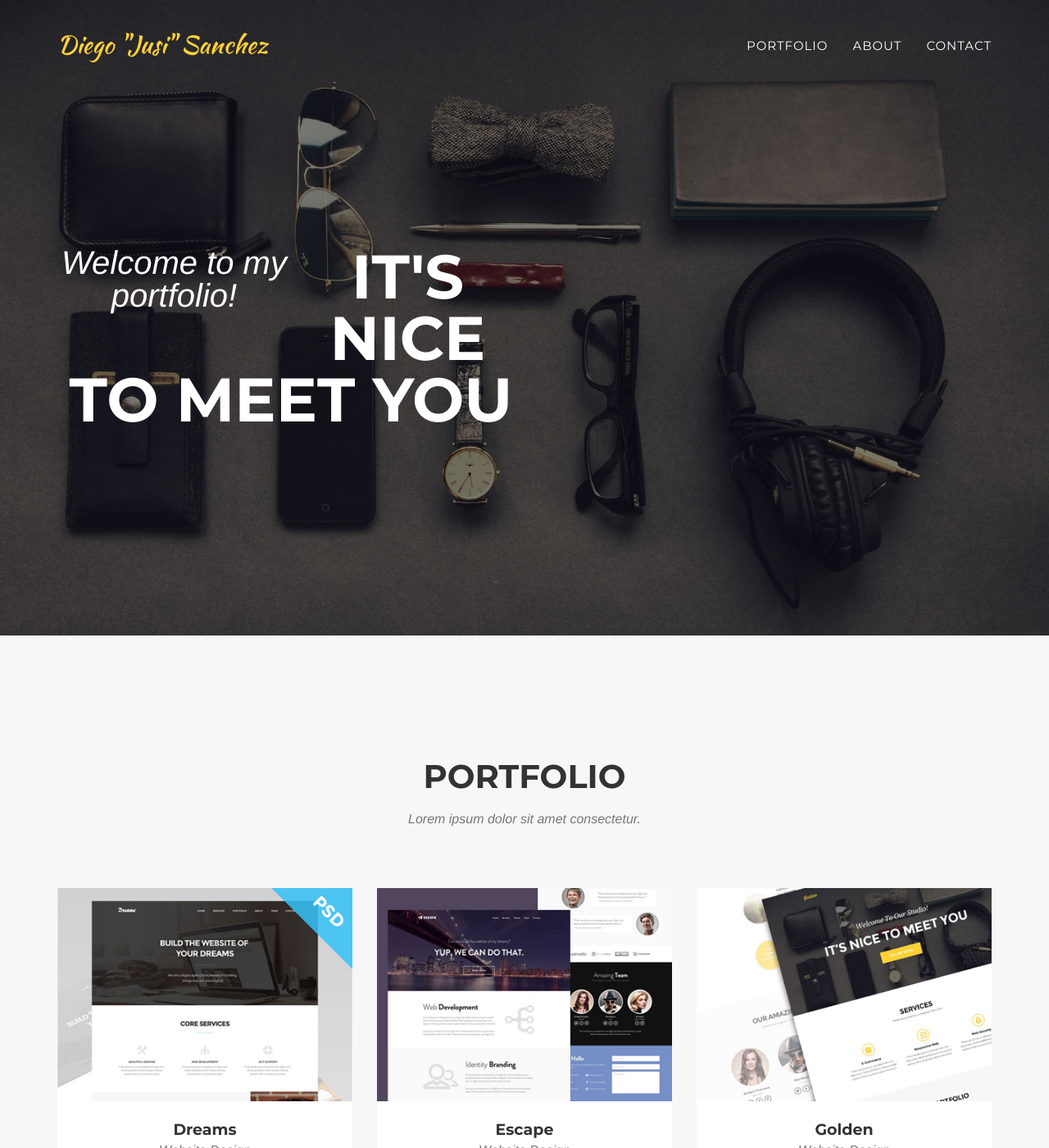
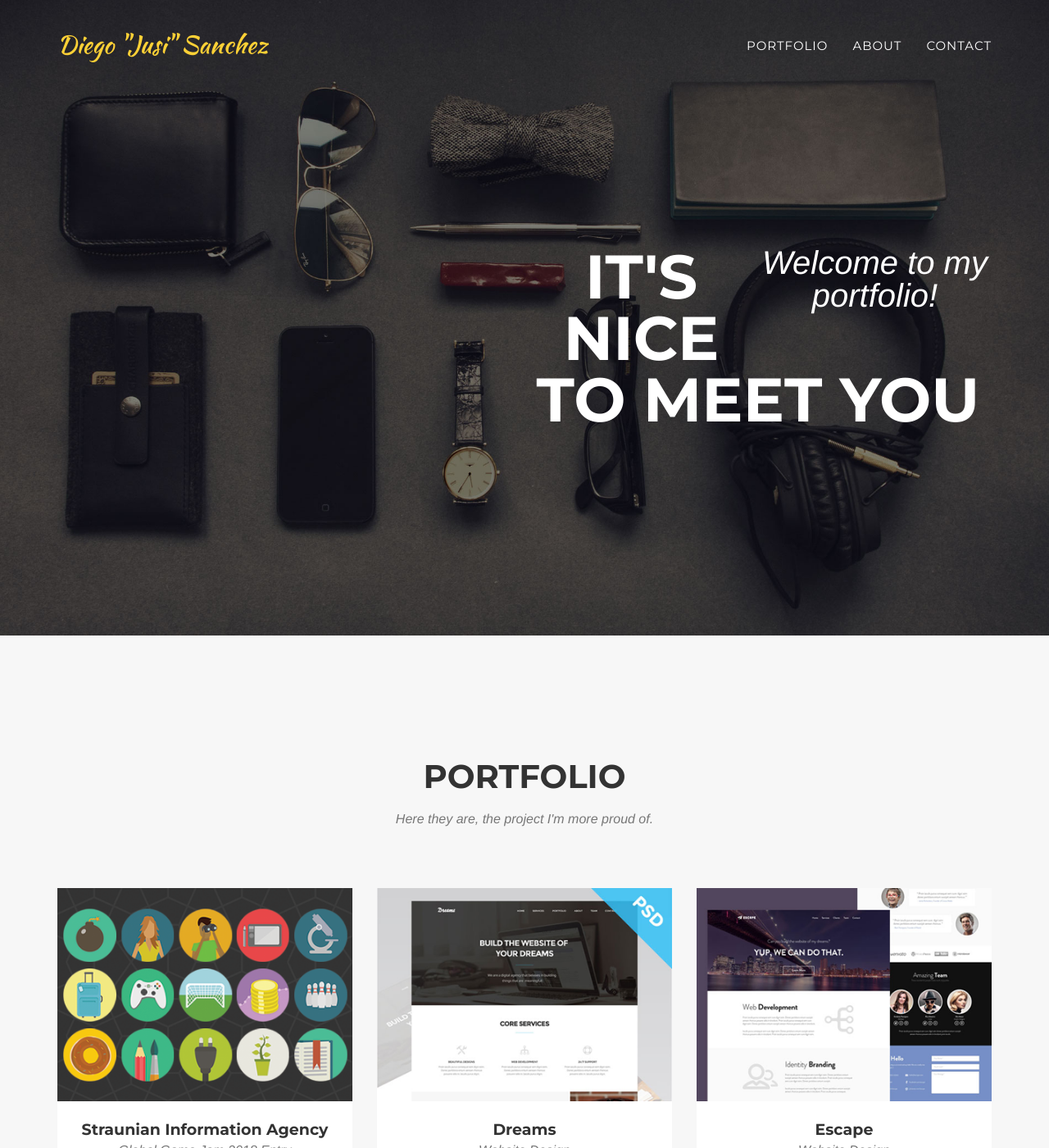
Before and after one commit to Jusimito/jusimito.github.io, a Jekyll site: the page built from index.html, in a window 1280 px wide and 1400 px high. Shown: the whole window at 82% size. Built offline with Jekyll 4.4.1, drawn with Linux system fonts in a browser that asks for light colours; some web fonts are replaced; some of the changed text lies outside the part shown.

Commit message:
test portfolio

```diff
--- a/_includes/css/agency.css
+++ b/_includes/css/agency.css
@@ -281,13 +281,13 @@
 header .intro-text {
     padding-top: 100px;
     padding-bottom: 50px;
-    float: left;
+    float: right;
     width: 50%;
 }
 
 header .intro-text .intro-lead-in {
     margin-bottom: 25px;
-    float: left;
+    float: right;
     width: 50%;
     font-family: {{ site.data.template.font.secondary }};
     font-size: 22px;
--- a/_includes/portfolio_grid.html
+++ b/_includes/portfolio_grid.html
@@ -4,7 +4,7 @@
             <div class="row">
                 <div class="col-lg-12 text-center">
                     <h2 class="section-heading">Portfolio</h2>
-                    <h3 class="section-subheading text-muted">Lorem ipsum dolor sit amet consectetur.</h3>
+                    <h3 class="section-subheading text-muted">Here they are, the project I'm more proud of.</h3>
                 </div>
             </div>
             <div class="row">
```
Also changed, not shown: _posts/2014-07-13-project-6.markdown (+7 -7 lines), img/portfolio/siaPortrait.jpg (added).
